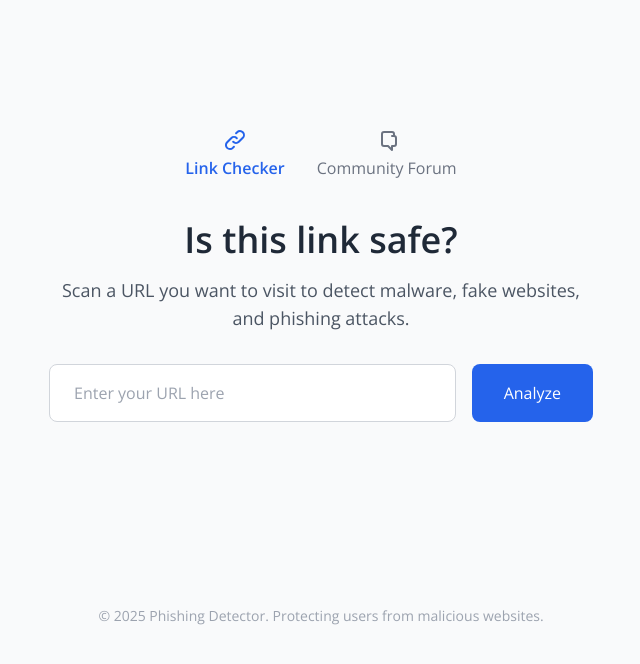
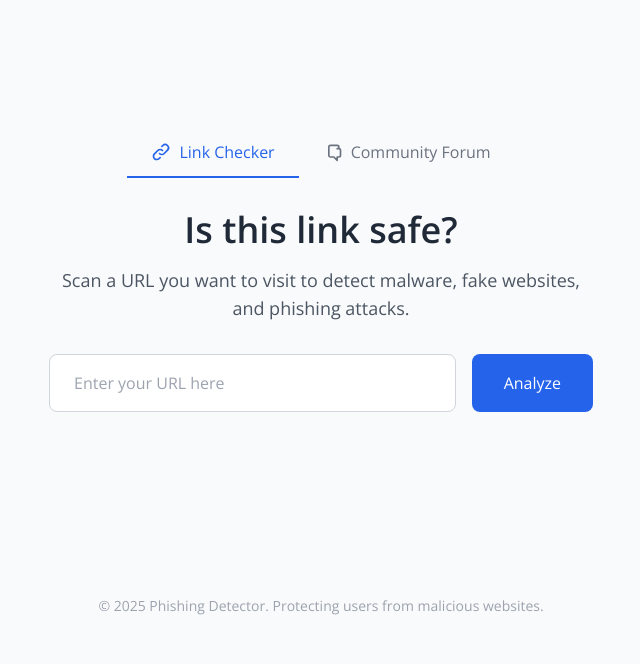
Before and after one commit to jooh6969/Orbital-7494, a React (Vite) app in the folder Frontend/: page / in a window 1280 px wide. Shown: the top 664 px of the page, without its empty margins (319-959 px from the left). Built offline with nearby package versions, Linux system fonts and the light colour scheme; the HTML template or start-up script is replaced by a standard one.

Commit message:
Button layout

```diff
--- a/Frontend/src/pages/Home.jsx
+++ b/Frontend/src/pages/Home.jsx
@@ -1,6 +1,6 @@
 import { useState } from "react";
 import SearchBar from "../components/SearchBar";
-import { Link } from "react-router-dom"; // ✅ required for redirection
+import { Link } from "react-router-dom";
 
 const Home = () => {
   const [activeTab, setActiveTab] = useState("link");
@@ -9,17 +9,17 @@ const Home = () => {
     <div className="min-h-screen bg-nord-bg font-sans">
       <main className="flex flex-col items-center justify-start px-4 py-20 sm:py-32 max-w-xl mx-auto text-center">
         {/* Tabs with navigation */}
-        <div className="flex items-center gap-8 mb-10">
+        <div className="flex mb-8">
           <Link
             to="/"
-            className={`flex flex-col items-center text-sm sm:text-base ${
+            className={`flex items-center gap-2 px-6 py-3 font-medium transition-colors duration-200 border-b-2 ${
               activeTab === "link"
-                ? "text-nord-blue font-semibold"
-                : "text-gray-500 hover:text-gray-700"
+                ? "text-blue-600 border-blue-600"
+                : "text-gray-500 border-transparent hover:text-gray-700"
             }`}
             onClick={() => setActiveTab("link")}
           >
-            <svg className="w-6 h-6 mb-1" fill="none" stroke="currentColor" viewBox="0 0 24 24">
+            <svg className="w-5 h-5" fill="none" stroke="currentColor" viewBox="0 0 24 24">
               <path strokeLinecap="round" strokeLinejoin="round" strokeWidth={2}
                 d="M13.828 10.172a4 4 0 00-5.656 0l-4 4a4 4 0 105.656 5.656l1.102-1.101m-.758-4.899a4 4 0 005.656 0l4-4a4 4 0 00-5.656-5.656l-1.1 1.1"
               />
@@ -28,16 +28,16 @@ const Home = () => {
           </Link>
           <Link
             to="/forum"
-            className={`flex flex-col items-center text-sm sm:text-base ${
+            className={`flex items-center gap-2 px-6 py-3 font-medium transition-colors duration-200 border-b-2 ${
               activeTab === "forum"
-                ? "text-nord-blue font-semibold"
-                : "text-gray-500 hover:text-gray-700"
+                ? "text-blue-600 border-blue-600"
+                : "text-gray-500 border-transparent hover:text-gray-700"
             }`}
             onClick={() => setActiveTab("forum")}
           >
-            <svg className="w-6 h-6 mb-1" fill="none" stroke="currentColor" viewBox="0 0 24 24">
+            <svg className="w-5 h-5" fill="none" stroke="currentColor" viewBox="0 0 24 24">
               <path strokeLinecap="round" strokeLinejoin="round" strokeWidth={2}
-                d="M17 8h2a2 2 0 012 2v6a2 2 0 01-2 2h-2v4l-4-4H9a2 2 0 01-2-2V6a2 2 0 012-2h8a2 2 0 012 2v2z"
+                d="M17 8h2a2 2 0 012 2v6a2 2 0 01-2 2h-2v4l-4-4H9a1.994 1.994 0 01-2-2V6a2 2 0 012-2h8a2 2 0 012 2v2z"
               />
             </svg>
             Community Forum
```
